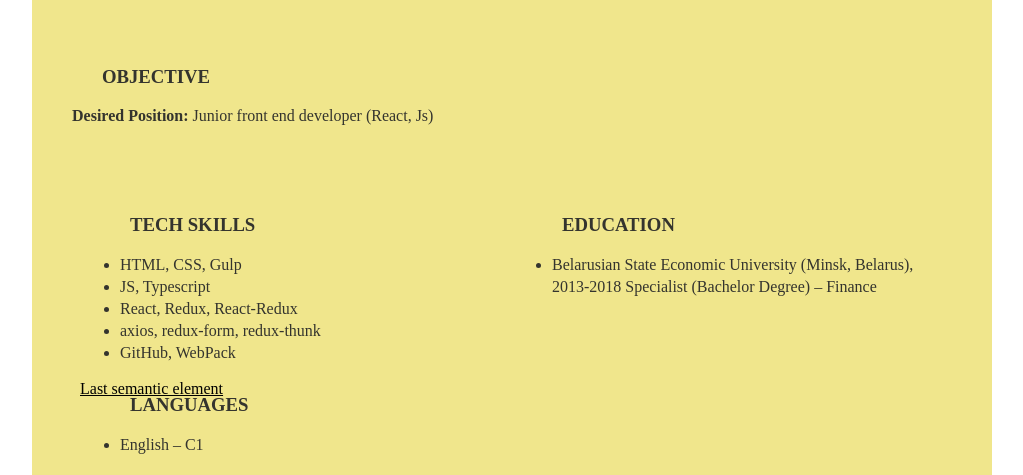
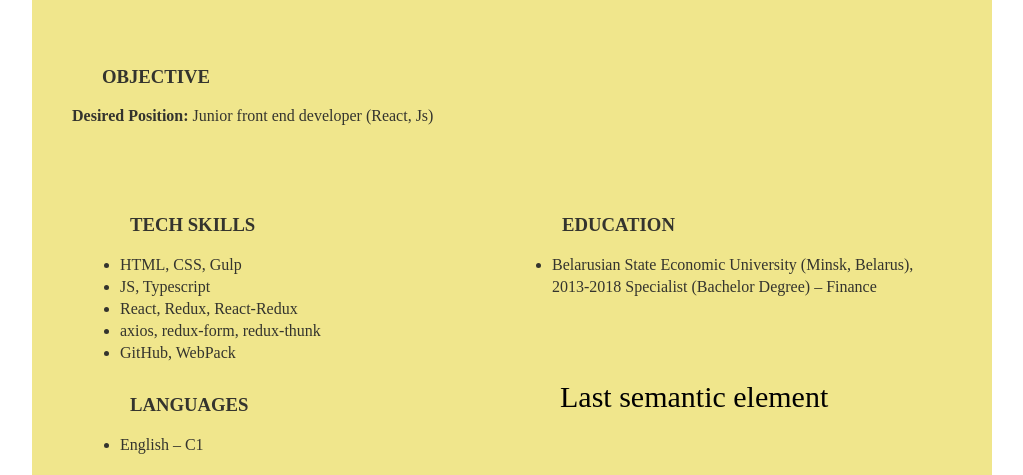
Before and after one commit to enlighten96gm/rsschool-cv, a plain HTML site: page index.html in a window 1280 px wide. Shown: the part 375-850 px from the top of the page, without its empty margins (128-1151 px from the left). Drawn offline with Linux system fonts and the light colour scheme.

Commit message:
fix: css fix

```diff
--- a/style.css
+++ b/style.css
@@ -97,3 +97,9 @@ margin: 0 auto;
 .several-facts-section ul {
     margin-left: 10px;
 }
+nav a {
+    position: relative;
+    left: 480px;
+    text-decoration: none;
+    font-size: 30px;
+}
```
